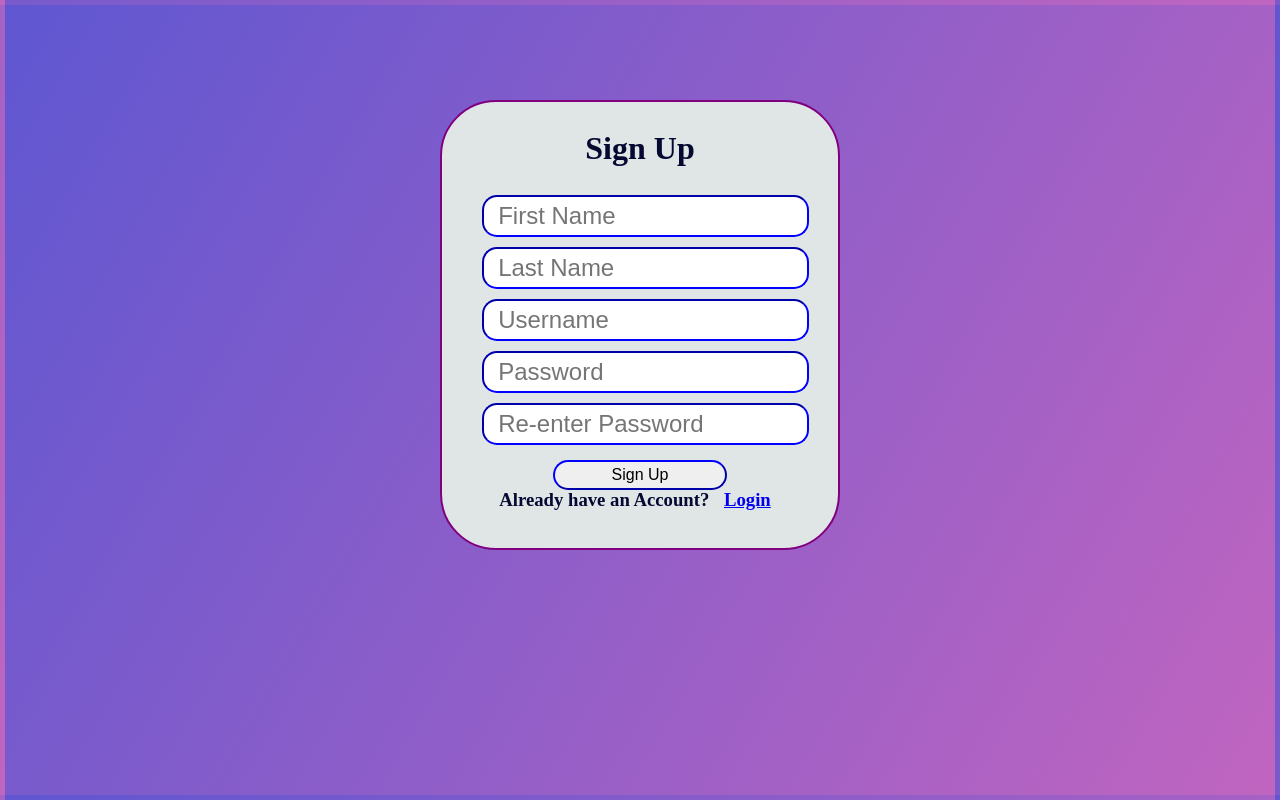
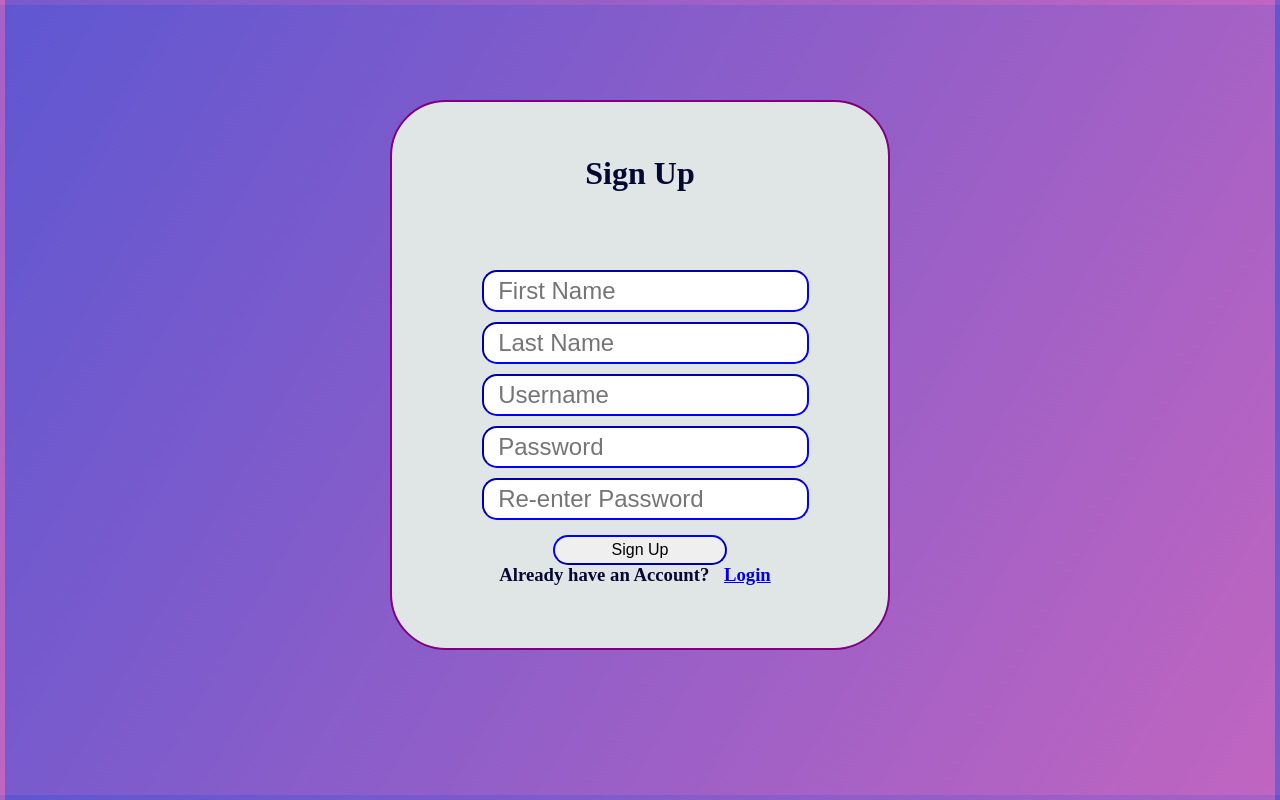
Before and after one commit to DillonNotDylan/COP4331-SmallProject, a PHP site: page /signUp.html in a window 1280 px wide. Run offline with PHP 8.4, Linux system fonts and the light colour scheme.

Commit message:
adjusted signup div size

```diff
--- a/css/signUp.css
+++ b/css/signUp.css
@@ -5,6 +5,7 @@ body
 {
 	color: #050831;
 	background-image: linear-gradient(120deg, #5f57d1, #c065c0);
+	overflow-y: hidden;
 }
 
 .signUpDiv
@@ -16,8 +17,8 @@ body
 	border-radius: 3.5rem;
 	margin: auto;
 	margin-top: 5rem;
-	width: 400px;
-	height: 450px;
+	width: 500px;
+	height: 550px;
 	border: 2px solid purple;
 }
 
```
